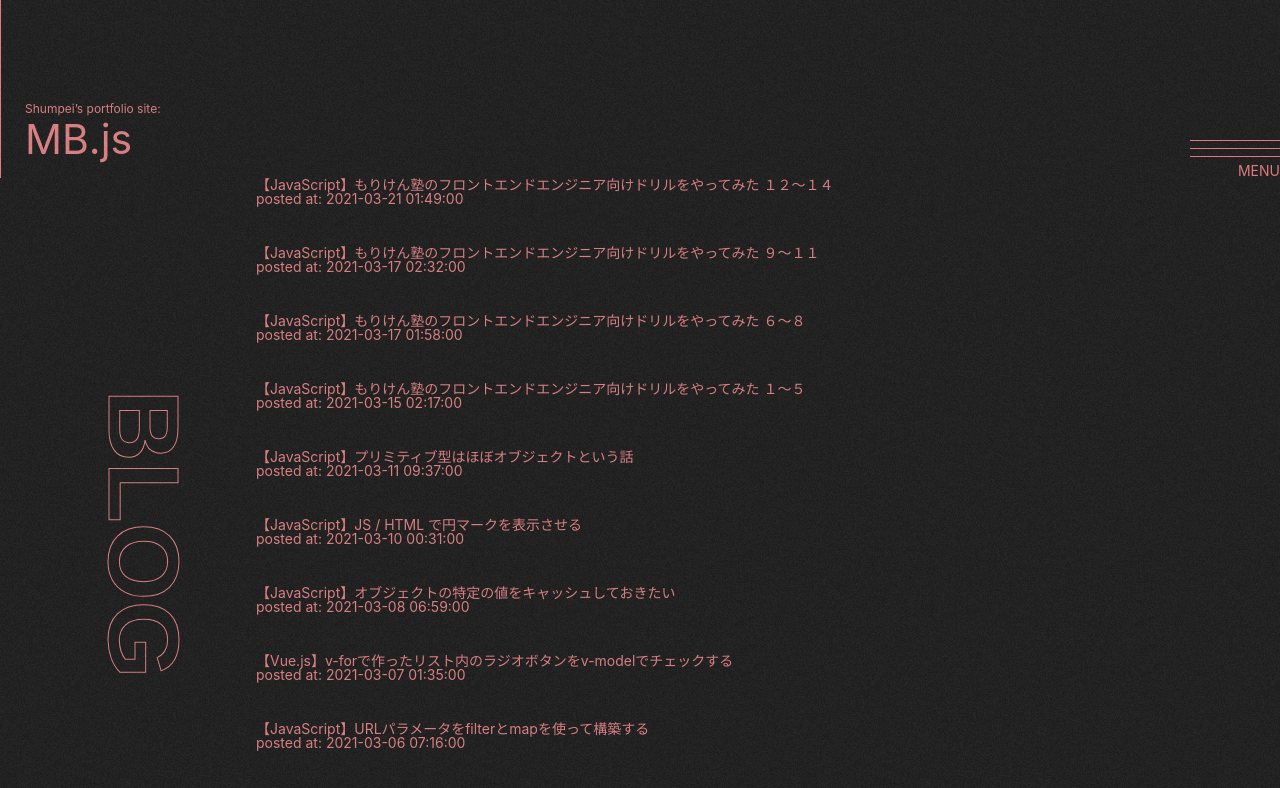
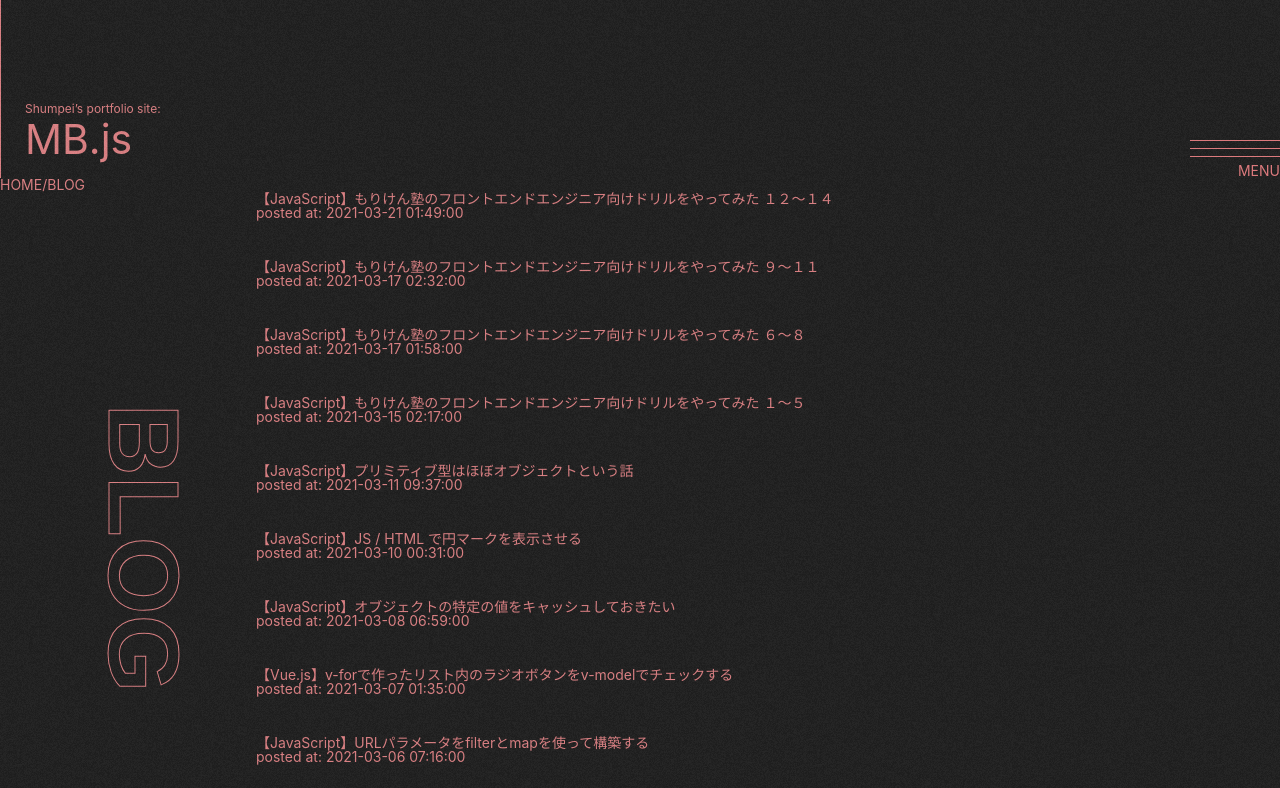
Before and after one commit to Shumpei0111/mbjs2021, a Next.js app: page /archives/1 in a window 1280 px wide. Shown: the top 788 px of the page. Built offline with nearby package versions, Linux system fonts and the light colour scheme.

Commit message:
Update header パンクズ追加

```diff
--- a/src/components/Header.js
+++ b/src/components/Header.js
@@ -11,6 +11,10 @@ const Header = () => {
     const router = useRouter();
     const pathname = router.pathname.slice(1);
 
+    const isHome = pathname === '';
+    const isBlog = pathname.match(/^archives/) || pathname.match(/^articles/);
+    const isAbout = pathname.match(/^about/);
+    const isContact = pathname.match(/^contact/);
 
     const toggleModal = () => {
         if( !open ) setOpen( true );
@@ -19,6 +23,7 @@ const Header = () => {
 
 
     return (
+        <>
             <header className={style.headerContainer}>
                 <Link href='/'>
                         <a className={style.headerLogo}>
@@ -38,6 +43,21 @@ const Header = () => {
                 </button>
                 <Hamburger isOpen={open} pathname={pathname} />
             </header>
+            <div className={`${style.breadcrumbs} ${isHome ? style.breadcrumbs__notShow : ''}`}>
+                {
+                    !isHome ? <Link href='/'><a>HOME</a></Link> : <></>
+                }
+                {
+                    isBlog ? <><span className={style.breadcrumbs__slash}>&#047;</span><Link href='/archives/1'><a className={style.breadcrumbs__item}>BLOG</a></Link></> : <></>
+                }
+                {
+                    isAbout ? <><span className={style.breadcrumbs__slash}>&#047;</span><Link href='/about'><a className={style.breadcrumbs__item}>ABOUT</a></Link></> : <></>
+                }
+                {
+                    isContact ? <><span className={style.breadcrumbs__slash}>&#047;</span><Link href='/contact'><a className={style.breadcrumbs__item}>CONTACT</a></Link></> : <></>
+                }
+            </div>
+        </>
     )
 };
 
```
Lines whose indentation alone changed are shown as unchanged.
